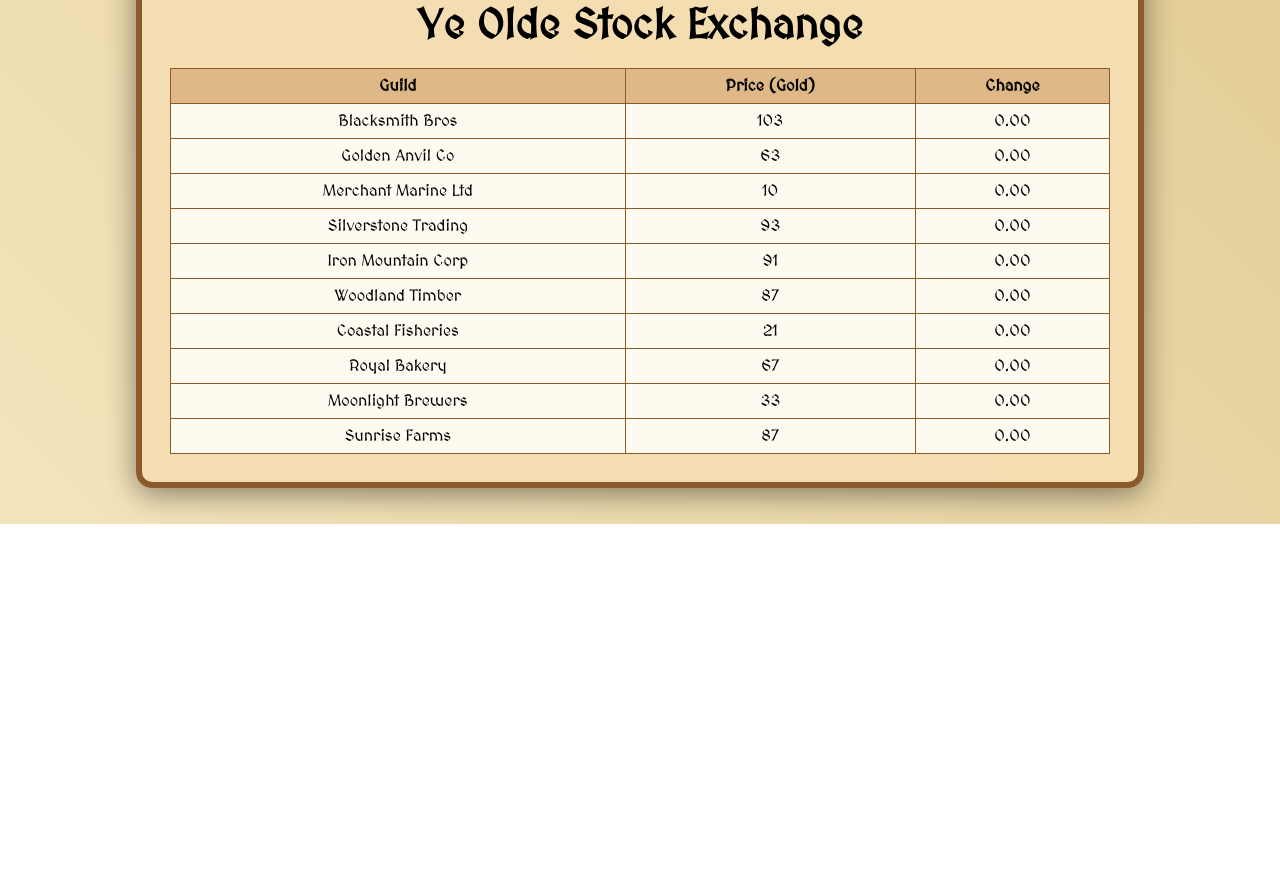
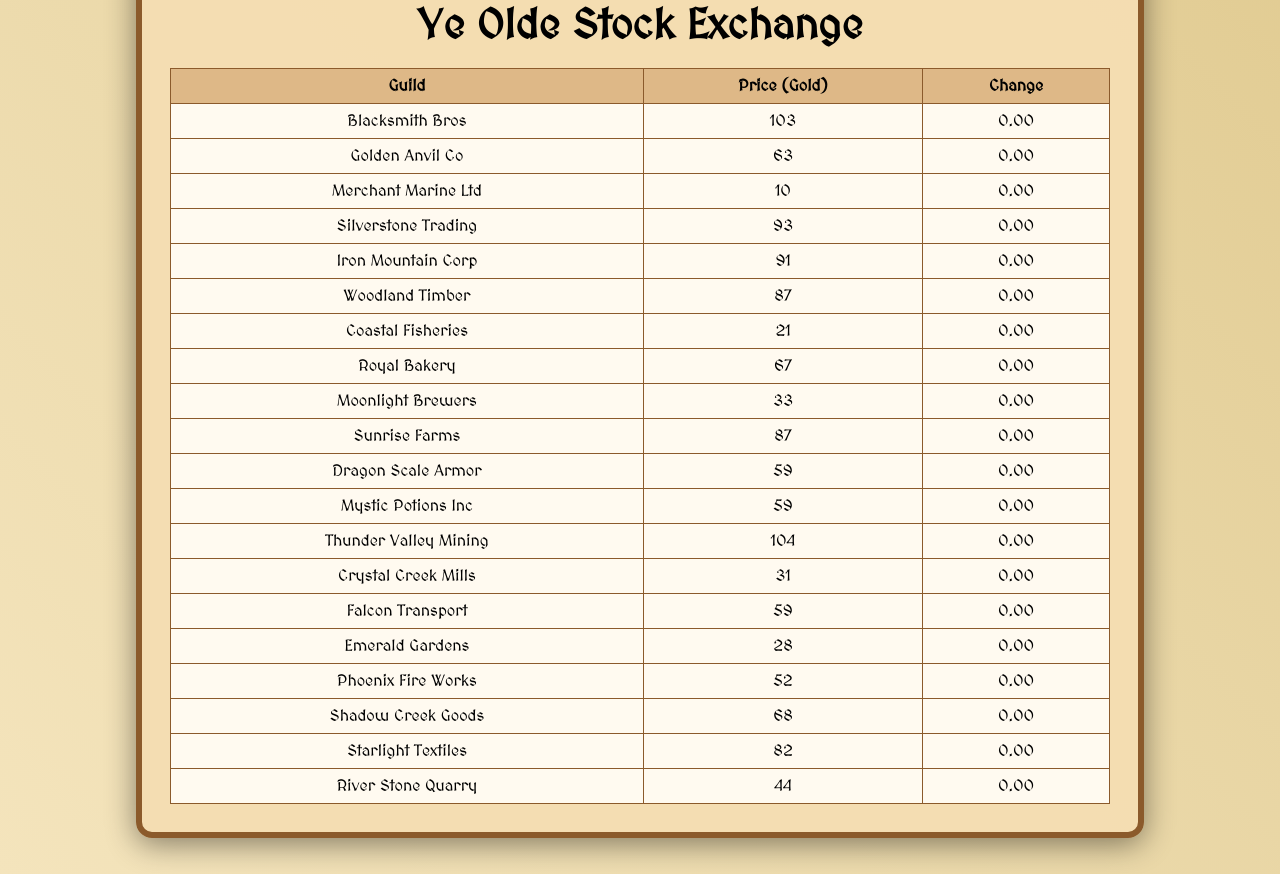
Before and after one commit to the-X-alien/Olde-Goldvault, a plain HTML site: page index.html in a window 1280 px wide. Shown: the part 723-1597 px from the top of the page. Before the commit the page ends 1247 px from the top, so only its background shows below. Drawn offline with Linux system fonts and the light colour scheme.

Commit message:
Add more guild names to index.html

```diff
--- a/index.html
+++ b/index.html
@@ -146,6 +146,16 @@
     guildNames[7] = "Royal Bakery";
     guildNames[8] = "Moonlight Brewers";
     guildNames[9] = "Sunrise Farms";
+    guildNames[10] = "Dragon Scale Armor";
+    guildNames[11] = "Mystic Potions Inc";
+    guildNames[12] = "Thunder Valley Mining";
+    guildNames[13] = "Crystal Creek Mills";
+    guildNames[14] = "Falcon Transport";
+    guildNames[15] = "Emerald Gardens";
+    guildNames[16] = "Phoenix Fire Works";
+    guildNames[17] = "Shadow Creek Goods";
+    guildNames[18] = "Starlight Textiles";
+    guildNames[19] = "River Stone Quarry";
     var stocks = [];
     var stockIndex = 0;
     for (var i = 0; i < guildNames.length; i++) {
```
